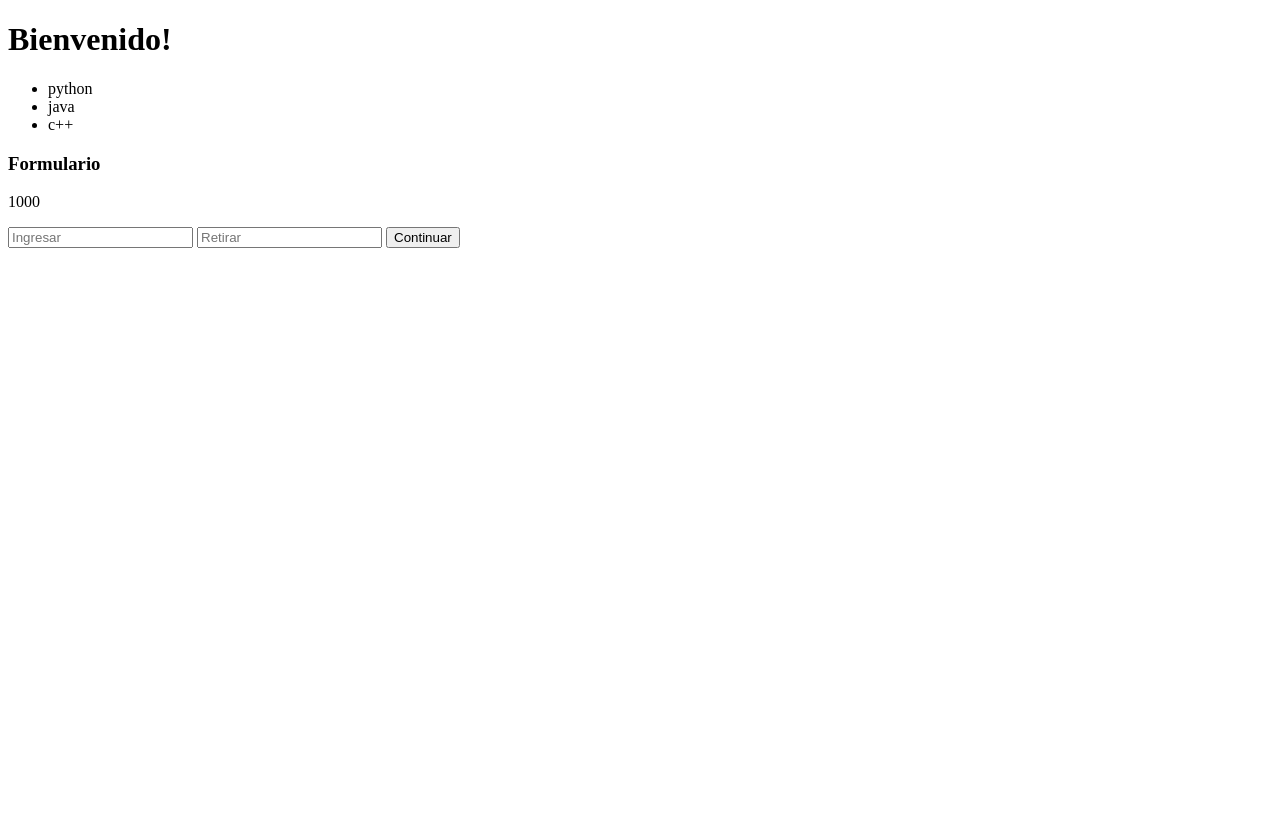
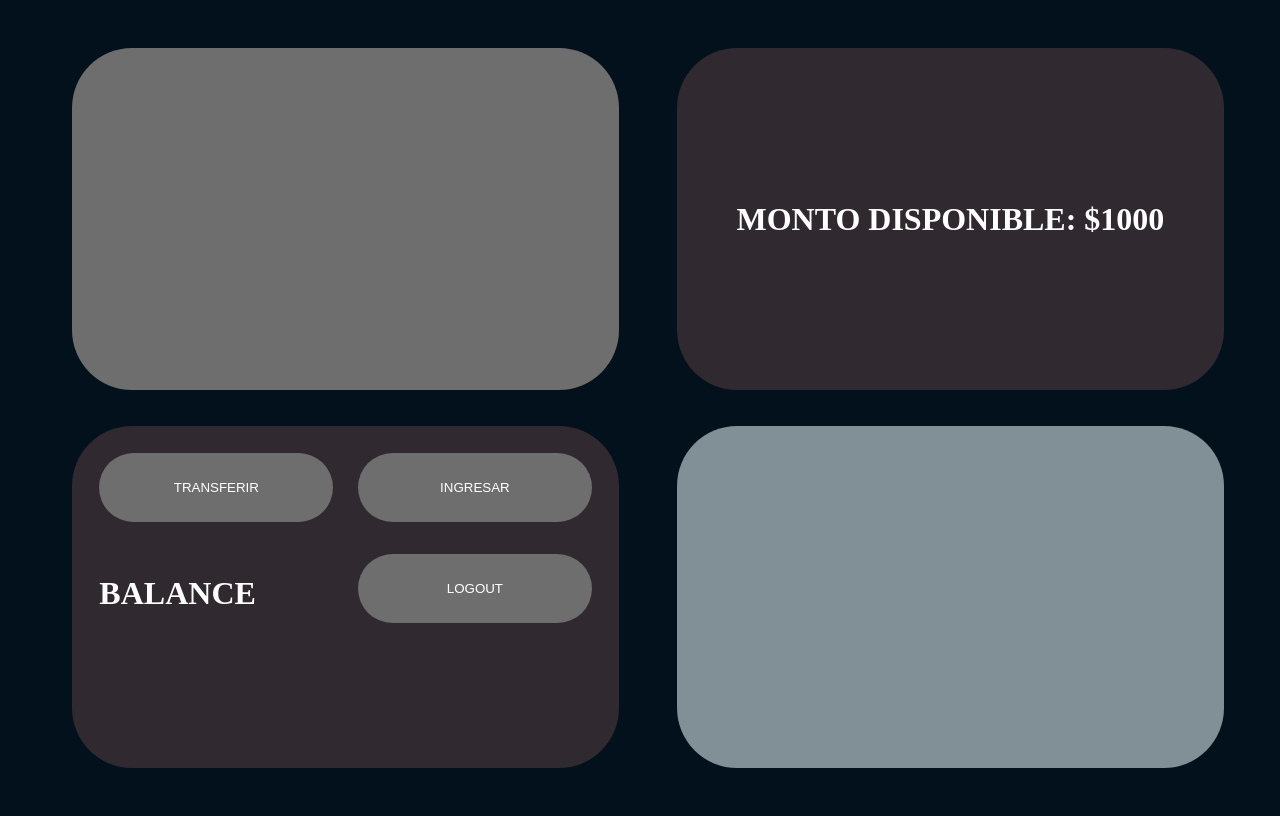
Before and after one commit to nicolas-Perz/Payment-App, a Flask app: page / in a window 1280 px wide. Before the commit the page ends 248 px from the top, so only its background shows below. Run offline with Flask 3, Linux system fonts and the light colour scheme.

Commit message:
Creacion de la vista base de la app (creacion de app/static)

```diff
--- /dev/null
+++ b/app/app/static/css/style.css
@@ -0,0 +1,86 @@
+:root {
+    --principal:#02111B;
+    --secundario: #818F96;
+    --terciario: #6E6E6E;
+    --cuarto: #30292F;
+    --fuentes: #FFF;
+    --fontSize1: 38px;
+    --border: 60px;
+}
+
+*{
+  box-sizing: border-box;
+  color: var(--fuentes);
+}
+
+form{
+    height: 100%;
+    width: 50%;
+    background-color: black;
+    display: flex;
+    flex-direction: column;
+    align-items: center;
+}
+form > input{
+    color: black;
+}
+
+body{
+    height: 100vh;
+    width: 100vw;
+    overflow: hidden;
+    background-color: var(--principal);
+    display: grid;
+    place-items: center;
+}
+
+body main{
+    height: 90%;
+    width: 90%;
+    display: grid;
+    grid-template: 1fr 1fr/1fr 1fr;
+    gap: 5%;
+}
+
+body main > div{
+    height: 100%;
+    width: 100%;
+    border-radius: var(--border);
+    padding: 5%;
+}
+
+body main > form.invisible{
+    display:none
+}
+
+body main .userInfo{
+    background-color: var(--terciario);
+}
+body main .userMonto{
+    background-color: var(--cuarto);
+    display: grid;
+    place-items: center;
+}
+
+/* ----------------------------------------------------------------------------------------- */
+body main .userAcciones{
+    background-color: var(--cuarto);
+    display: grid;
+    grid-template: 1fr 1fr 1fr/ 1fr 1fr;
+    gap: 5%;
+}
+body main .userAcciones > button{
+    background-color: var(--terciario);
+    border-radius: var(--border);
+    border: none;
+    max-height: 80%;
+    transition: all .5s ease;
+}
+body main .userAcciones > button:hover{
+    filter: brightness(0.5);
+}
+/* ----------------------------------------------------------------------------------------- */
+
+body main .userHistorial{
+    background-color: var(--secundario);
+}
--- /dev/null
+++ b/app/app/static/js/script.js
@@ -0,0 +1,6 @@
+let btn_transferir = document.getElementById('btn-transferir');
+let form_transferir = document.getElementById('form-transferir');
+
+btn_transferir.addEventListener('click', ()=>{
+    form_transferir.classList.toggle('invisible');
+})
--- a/app/app/templates/index.html
+++ b/app/app/templates/index.html
@@ -4,24 +4,31 @@
     <meta charset="UTF-8">
     <meta name="viewport" content="width=device-width, initial-scale=1.0">
     <title>{{ data.titulo }}</title>
+    <link rel="stylesheet" href="../static/css/style.css">
+    <script src="../static/js/script.js" defer></script>
 </head>
 <body>
-    <h1>{{ data.saludo }}</h1>
-    {% if data.cursos_cant > 0 %}
-    <ul>
-        {% for curso in data.cursos %}
-        <li>{{ curso }}</li>
-        {% endfor %}
-    </ul>
-    {% else %}
-    <h2>No hay cursos...</h2>
-    {% endif %}
-    <form action="/" method="POST">
-        <h3>Formulario</h3>
-        <p>{{ data.usuario_dinero }}</p>
-        <input type="number" name="ingresar" placeholder="Ingresar">
-        <input type="number" name="retirar" placeholder="Retirar">
-        <button type="submit">Continuar</button>
-    </form>
+    <main>
+        <div class="userInfo"></div>
+        <div class="userMonto">
+            <h1>MONTO DISPONIBLE: ${{ data.usuario_dinero }}</h1>
+        </div>
+
+        <div class="userAcciones">
+            <button class="btn-transferir" id="btn-transferir">TRANSFERIR</button>
+            <button class="btn-ingresar" id="btn-ingresar">INGRESAR</button>
+            <h1>BALANCE</h1>
+            <button>LOGOUT</button>
+        </div>
+
+        <div class="userHistorial">
+        </div>
+        <form action="" method="post" id="form-transferir" class="invisible">
+                <h2>TITULO</h2>
+                <input type="search" name="userSearch" id="">
+                <input type="number" name="userTransferencia" id="">
+                <button class="confirmar">></button>
+            </form>
+    </main>
 </body>
 </html>
```
